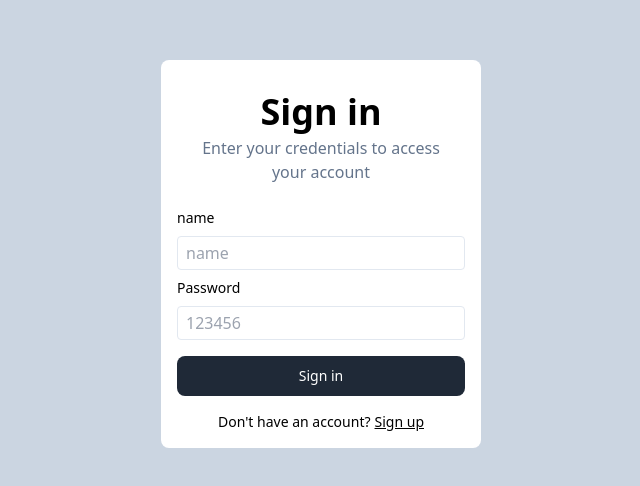
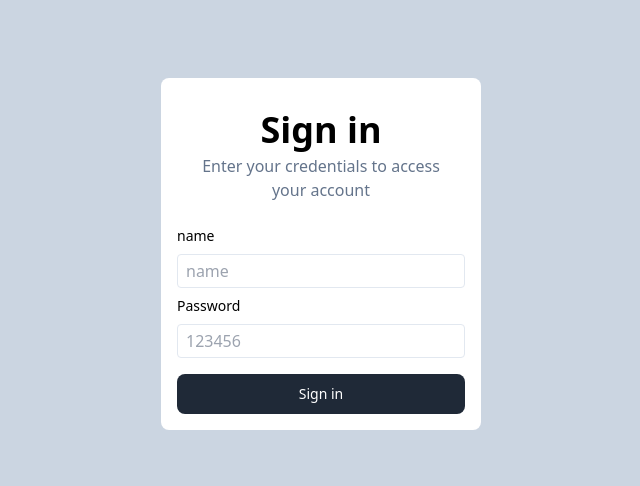
Before and after one commit to dhanush-2313/docFinalCustom, a React (Vite) app in the folder frontend/: page /signin in a window 1280 px wide. Shown: the part 146-632 px from the top of the page, without its empty margins (319-959 px from the left). Built offline with nearby package versions, Linux system fonts and the light colour scheme; no server answers.

Commit message:
signup removed

```diff
--- a/frontend/src/pages/Signin.tsx
+++ b/frontend/src/pages/Signin.tsx
@@ -88,11 +88,11 @@ export default function Signin() {
           {loading && <div className="text-black">Loading...</div>}
           {error && <div className="text-red-500">{error}</div>}
 
-          <BottomWarning
+          {/* <BottomWarning
             label={"Don't have an account?"}
             buttonText={"Sign up"}
             to={"/signup"}
-          />
+          /> */}
         </div>
       </div>
     </div>
```
